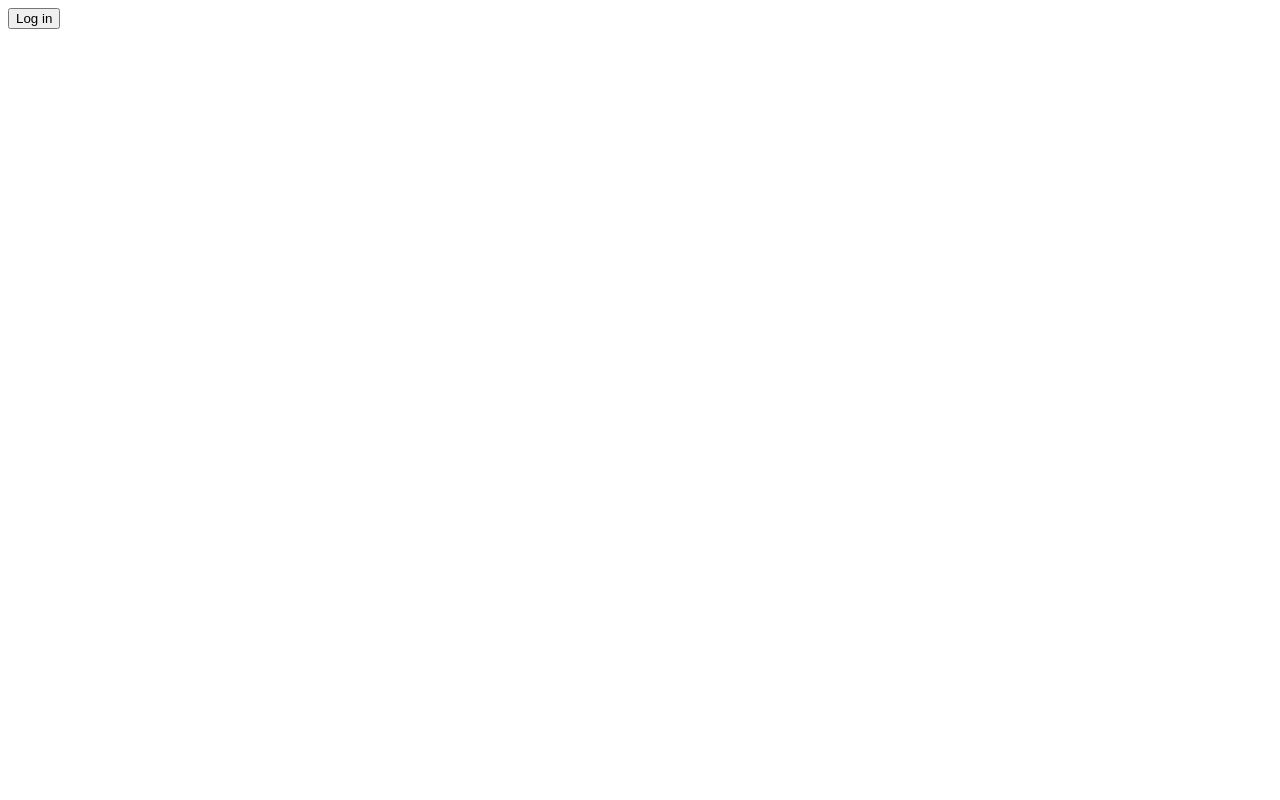
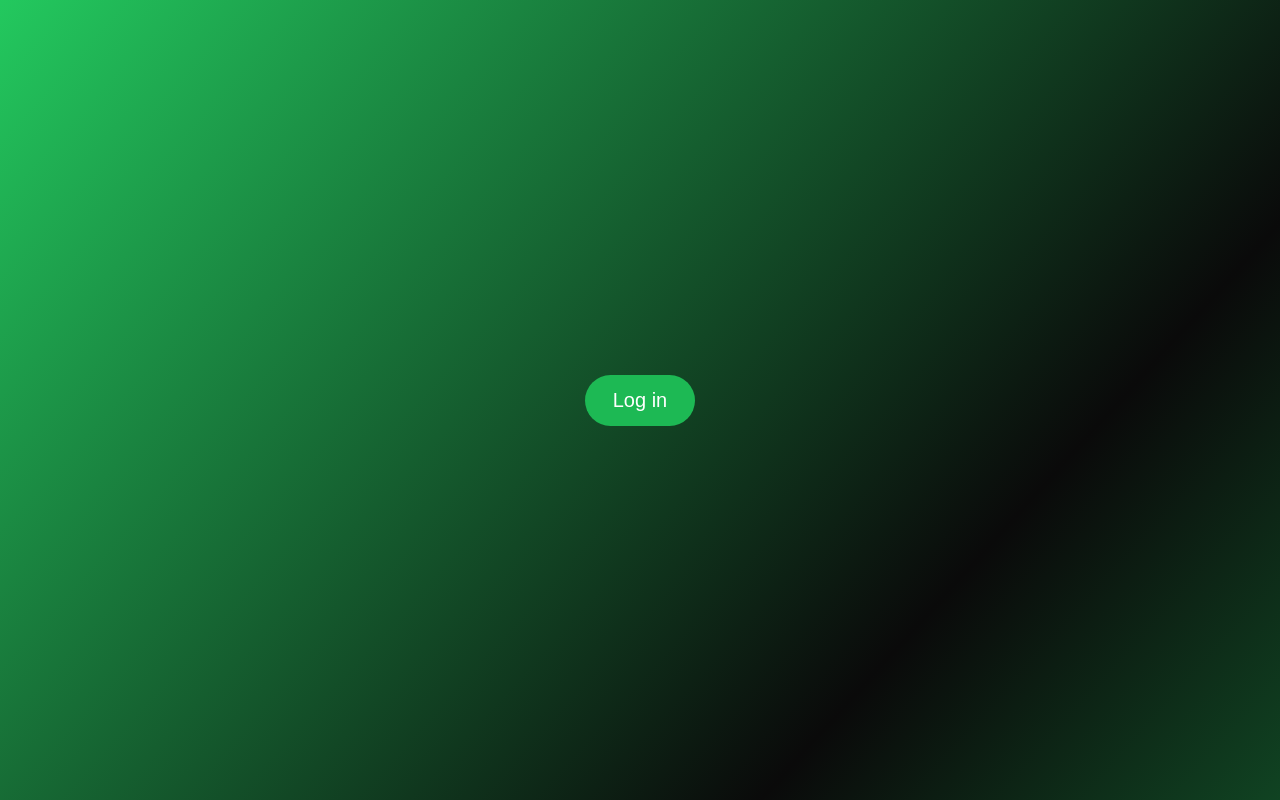
Before and after one commit to muriloapparecido/spotify-dashboard, a website with bundled scripts: page public/auth.html in a window 1280 px wide. Built offline with nearby package versions, Linux system fonts and the light colour scheme.

Commit message:
Style button and login screen

```diff
--- a/public/auth.html
+++ b/public/auth.html
@@ -1,6 +1,7 @@
 <!DOCTYPE html>
 <html>
-  <head><title>Authorizing...</title></head>
+  <head><title>Log in</title></head>
+  <link rel="stylesheet" href="./css/auth.css">
   <body>
     <button type="button" id="spotify-login-button">Log in </button>
     <script type="module" src="./js/auth.js"></script>
--- /dev/null
+++ b/public/css/auth.css
@@ -0,0 +1,34 @@
+body {
+    margin: 0;
+    padding: 0;
+    height: 100vh;
+    background: linear-gradient(132deg, #191414, #1DB954, #121212, #25D865, #0a0a0a, #1DB954);
+    background-size: 400% 400%;
+    animation: BackgroundGradient 15s ease infinite;
+    display: flex;
+    justify-content: center;
+    align-items: center;
+    font-family: 'Open Sans', sans-serif;
+  }
+
+  @keyframes BackgroundGradient {
+    0% { background-position: 0% 50%; }
+    50% { background-position: 100% 50%; }
+    100% { background-position: 0% 50%; }
+  }
+
+  #spotify-login-button {
+    padding: 14px 28px;
+    font-size: 20px;
+    background-color: #1DB954;
+    color: white;
+    border: none;
+    border-radius: 30px;
+    cursor: pointer;
+    transition: background-color 0.3s ease, transform 0.2s ease;
+  }
+
+  #spotify-login-button:hover {
+    background-color: #1ed760;
+    transform: scale(1.05);
+  }
```
